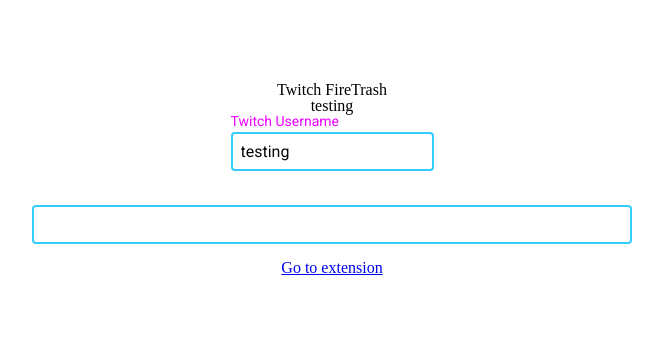
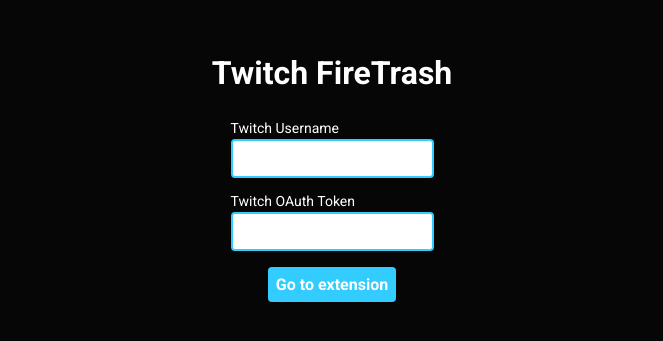
Before and after one commit to areljannC/twitch-firetrash, a Next.js app: page / in a window 1280 px wide. Shown: the part 221-562 px from the top of the page, without its empty margins (308-971 px from the left). Built offline with nearby package versions, Linux system fonts and the light colour scheme.

Commit message:
DEVELOP: Implement components and utils to the landing page

```diff
--- a/src/containers/Landing/Landing.tsx
+++ b/src/containers/Landing/Landing.tsx
@@ -1,26 +1,48 @@
-import React, { FC, Fragment, useState, memo } from 'react'
+import React, {
+  FC,
+  Fragment,
+  useState,
+  ChangeEvent,
+  MouseEvent,
+  memo
+} from 'react'
 import Head from 'next/head'
-import Link from 'next/link'
+import { useRouter } from 'next/router'
 import styled from 'styled-components'
 import {
   Flex,
+  Header,
   TextField,
   TextFieldLabel,
-  TextFieldInput
+  TextFieldInput,
+  Button
 } from '../../shared/components'
+import { isValidTwitchUsername } from '../../shared/utils'
 
 // Component
 const Landing: FC = () => {
-  const [twitchUsername, setTwitchUsername] = useState<string>('testing')
+  const router = useRouter()
+  const [twitchUsername, setTwitchUsername] = useState<string>('')
   const [twitchToken, setTwitchToken] = useState<string>('')
+  const [hasErrorTwitchUsername, setHasErrorTwitchUsername] = useState<boolean>(
+    false
+  )
 
-  const handleTwitchUsernameChange = (event) => {
-    setTwitchUsername(event.target.value)
+  const handleTwitchUsernameChange = (event: ChangeEvent<HTMLInputElement>) => {
+    const username = event.target.value
+    isValidTwitchUsername(username)
+      ? setHasErrorTwitchUsername(false)
+      : setHasErrorTwitchUsername(true)
+    setTwitchUsername(username)
   }
 
-  const handleTwitchTokenChange = (event) => {
-    setTwitchToken(event.target.value)
+  const handleTwitchTokenChange = (event: ChangeEvent<HTMLInputElement>) => {
+    const token = event.target.value
+    setTwitchToken(token)
   }
+
+  const handleGoToWidgetUsernameTokenPage = () =>
+    router.push(`widget/${twitchUsername}/${twitchToken}`)
 
   return (
     <Fragment>
@@ -30,28 +52,32 @@
       </Head>
       <LandingWrapper>
         <Flex flexDirection='column'>
-          <h1>Twitch FireTrash</h1>
-          <p>{twitchUsername}</p>
-          <p>{twitchToken}</p>
-          <TextField >
-            <TextFieldLabel hasError>Twitch Username</TextFieldLabel>
+          <Header>Twitch FireTrash</Header>
+          <TextField>
+            <TextFieldLabel hasError={hasErrorTwitchUsername}>
+              Twitch Username
+            </TextFieldLabel>
             <TextFieldInput
               name='twitch_username_textfield'
               value={twitchUsername}
               onChange={handleTwitchUsernameChange}
+              hasError={hasErrorTwitchUsername}
             />
           </TextField>
-          <TextField width='600px'>
-            <TextFieldLabel>Twitch Token</TextFieldLabel>
+          <TextField>
+            <TextFieldLabel>Twitch OAuth Token</TextFieldLabel>
             <TextFieldInput
               name='twitch_token_textfield'
               value={twitchToken}
               onChange={handleTwitchTokenChange}
             />
           </TextField>
-          <Link href={`widget/${twitchUsername}/${twitchToken}`}>
+          <Button
+            onClick={handleGoToWidgetUsernameTokenPage}
+            disabled={hasErrorTwitchUsername}
+          >
             Go to extension
-          </Link>
+          </Button>
         </Flex>
       </LandingWrapper>
     </Fragment>
@@ -62,6 +88,7 @@
 const LandingWrapper = styled.main`
   width: 100vw;
   height: 100vh;
+  background-color: ${({ theme }) => theme.colors.background};
 `
 
 // Display Names
```
